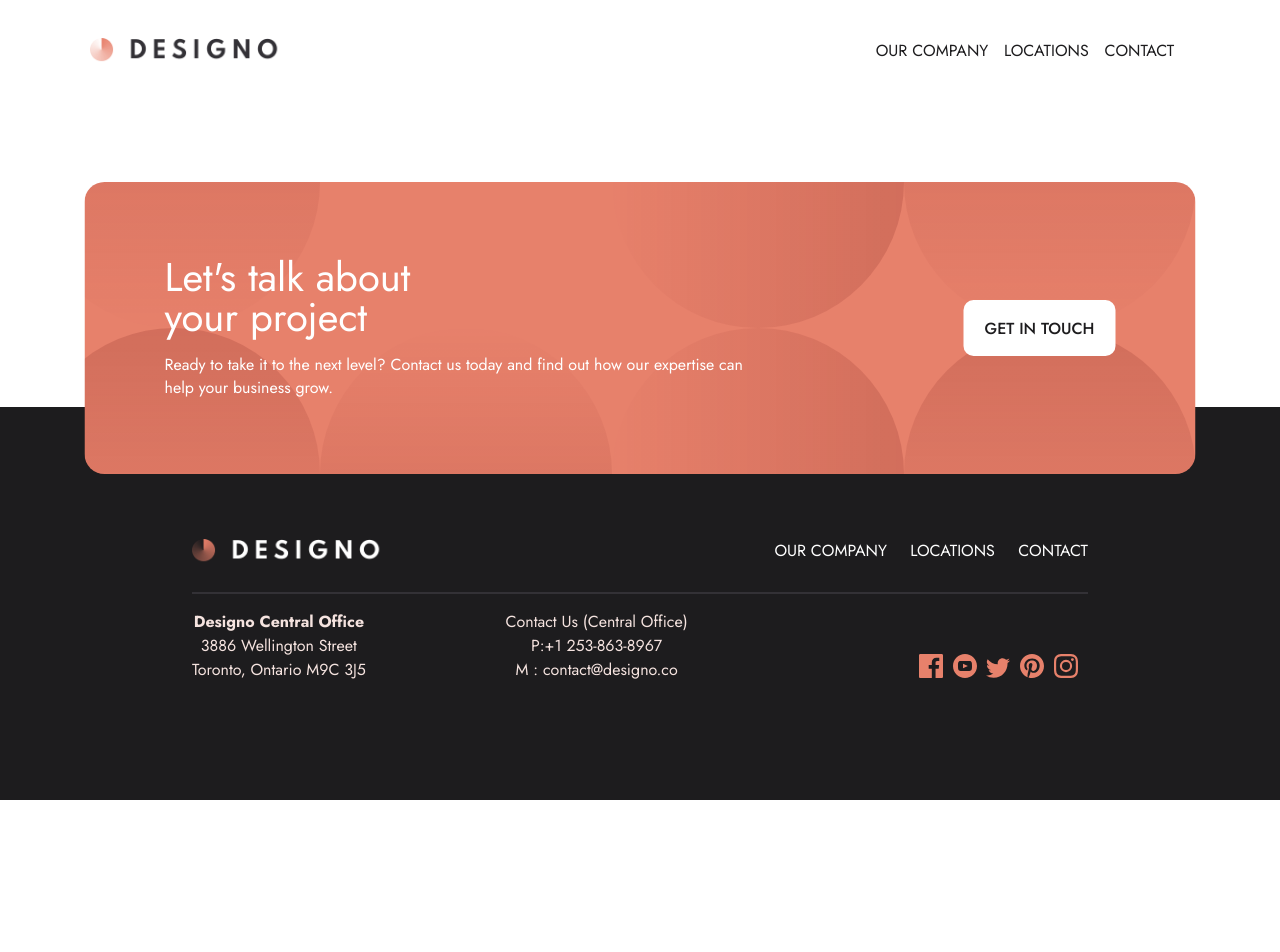
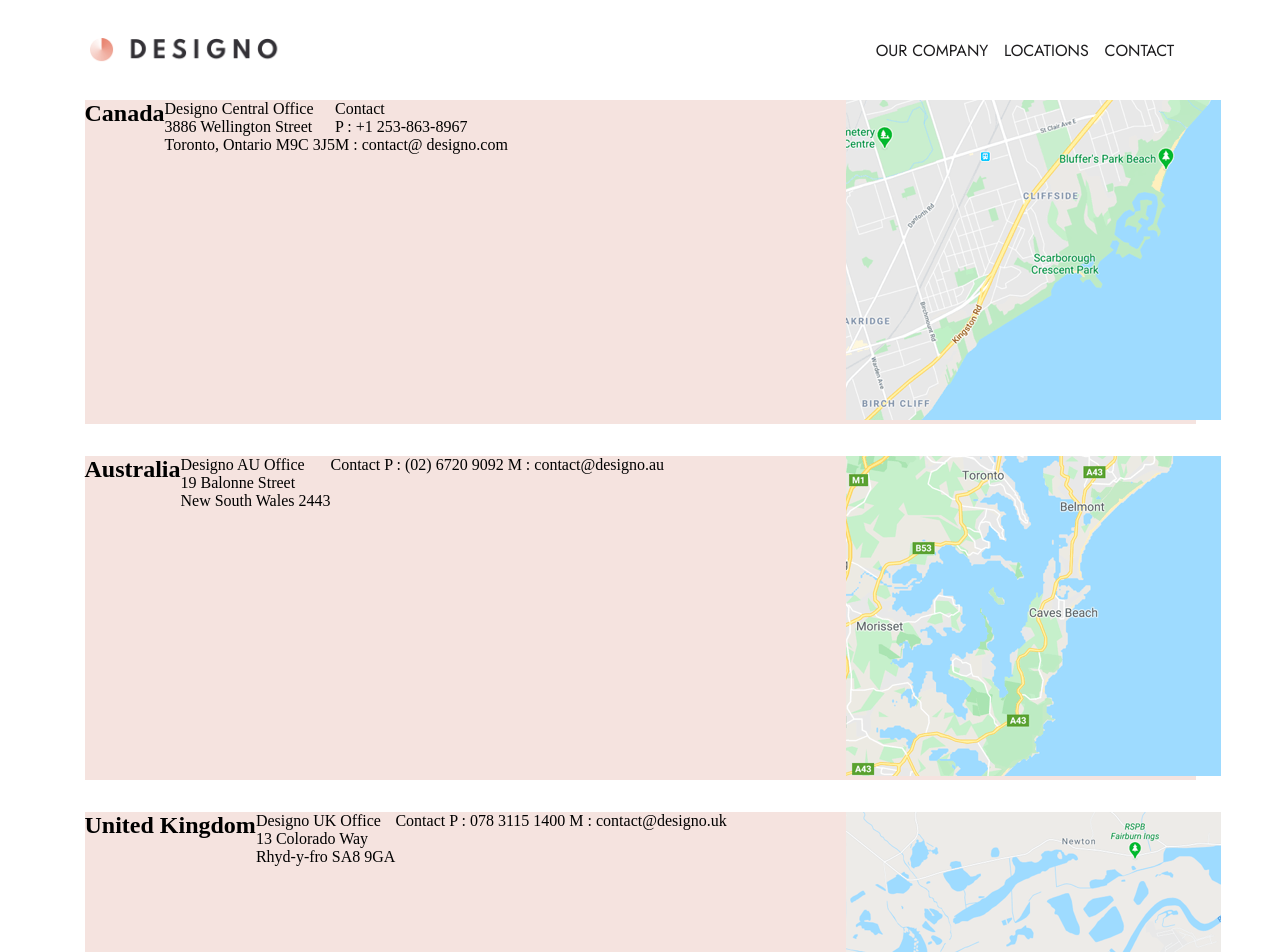
Before and after one commit to LeoLoureiro-code/Designo, an Angular app: page /locations in a window 1280 px wide. Shown: the top 952 px of the page. Before the commit the page ends 800 px from the top, so only its background shows below. Built offline with nearby package versions, Linux system fonts and the light colour scheme.

Commit message:
add locations html semantic

```diff
--- a/src/components/locations/locations.component.html
+++ b/src/components/locations/locations.component.html
@@ -1,3 +1,76 @@
 <section>
-
+    <div class="location-div">
+        <div class="location-info">
+            <h2>Canada</h2>
+            <div class="location-office">
+                <p class="location-office-paragraph">
+                    Designo Central Office
+                    <br>
+                    3886 Wellington Street
+                    <br>
+                    Toronto, Ontario M9C 3J5
+                </p>
+            </div>
+            <div class="location-contact">
+                <p class="location-contact-paragraph">
+                    Contact
+                    <br>
+                    P : +1 253-863-8967
+                    <br>
+                    M : contact&#64; designo.com
+                </p>
+            </div>
+        </div>
+        <div class="location-map">
+            <img src="assets/locations/desktop/image-map-canada.png" alt="street map of location">
+        </div>
+    </div>
+    <div class="location-div reverse">
+        <div class="location-info">
+            <h2>Australia</h2>
+            <div class="location-office">
+                <p class="location-office-paragraph">
+                    Designo AU Office
+                    <br>
+                    19 Balonne Street
+                    <br>
+                    New South Wales 2443
+                </p>
+            </div>
+            <div class="location-contact">
+                <p class="location-contact-paragraph">
+                    Contact
+                    P : (02) 6720 9092
+                    M : contact&#64;designo.au
+                </p>
+            </div>
+        </div>
+        <div class="location-map">
+            <img src="assets/locations/desktop/image-map-australia.png" alt="street map of location">
+        </div>
+    </div>
+    <div class="location-div">
+        <div class="location-info">
+            <h2>United Kingdom</h2>
+            <div class="location-office">
+                <p class="location-office-paragraph">
+                    Designo UK Office
+                    <br>
+                    13  Colorado Way
+                    <br>
+                    Rhyd-y-fro SA8 9GA
+                </p>
+            </div>
+            <div class="location-contact">
+                <p class="location-contact-paragraph">
+                    Contact
+                    P : 078 3115 1400
+                    M : contact&#64;designo.uk
+                </p>
+            </div>
+        </div>
+        <div class="location-map">
+            <img src="assets/locations/desktop/image-map-united-kingdom.png" alt="street map of location">
+        </div>
+    </div>
 </section>
--- a/src/components/locations/locations.component.scss
+++ b/src/components/locations/locations.component.scss
@@ -0,0 +1,29 @@
+@import "../../styles.scss";
+
+
+section{
+    display: flex;
+    flex-direction: column;
+    width: 1111px;
+}
+
+.location-div{
+    display: flex;
+    justify-content: space-between;
+    width: 100%;
+    margin-bottom: 2rem;
+    background-color: $light-grey;
+}
+
+.location-info{
+    width: 730px;
+    display: flex;
+}
+
+.reverse{
+
+}
+
+.location-map{
+    width: 350px;
+}
```
